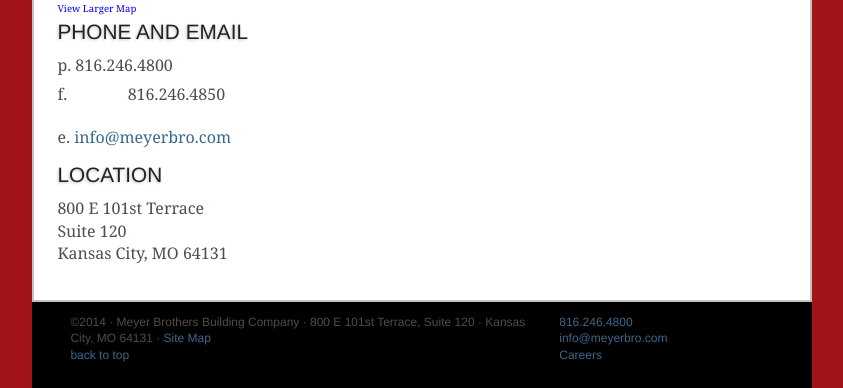
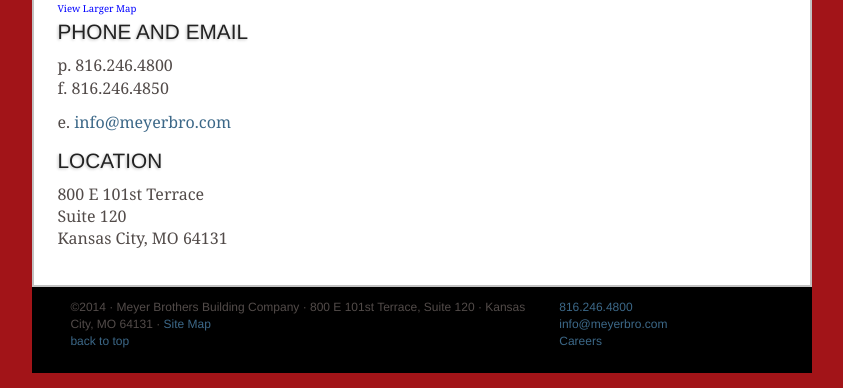
Before and after one commit to jiko/meyerbro, a Jekyll site: the page built from contact.html, in a window 1280 px wide, cut to the strip 620-1008 px from the top of the page. Shown: the whole strip, without its empty margins (218-1061 px from the left). Built offline with Jekyll 4.4.1, drawn with Linux system fonts in a browser that asks for light colours; Markdown is read by kramdown in place of the engine named in the settings.

Commit message:
Image padding tweak.

```diff
--- a/contact.html
+++ b/contact.html
@@ -27,9 +27,6 @@
    p. 816.246.4800
    <br/>
    f.
-   <img height="1" src="Images/_clear.gif" width="1"/>
-   <img height="1" src="Images/_clear.gif" width="1"/>
-   <img height="1" src="Images/_clear.gif" width="1"/>
    816.246.4850
   </p>
   <p>
@@ -51,6 +48,4 @@
    Kansas City, MO 64131
   </p>
  </div>
- <div class="clearfloat">
- </div>
 </div>
--- a/css/main.css
+++ b/css/main.css
@@ -117,7 +117,7 @@
 /*
 /*****************************************************************************/
 
-img { padding: 1%; }
+img { padding: 1% 2% 1% 0; }
 
 /*****************************************************************************/
 /*
```
